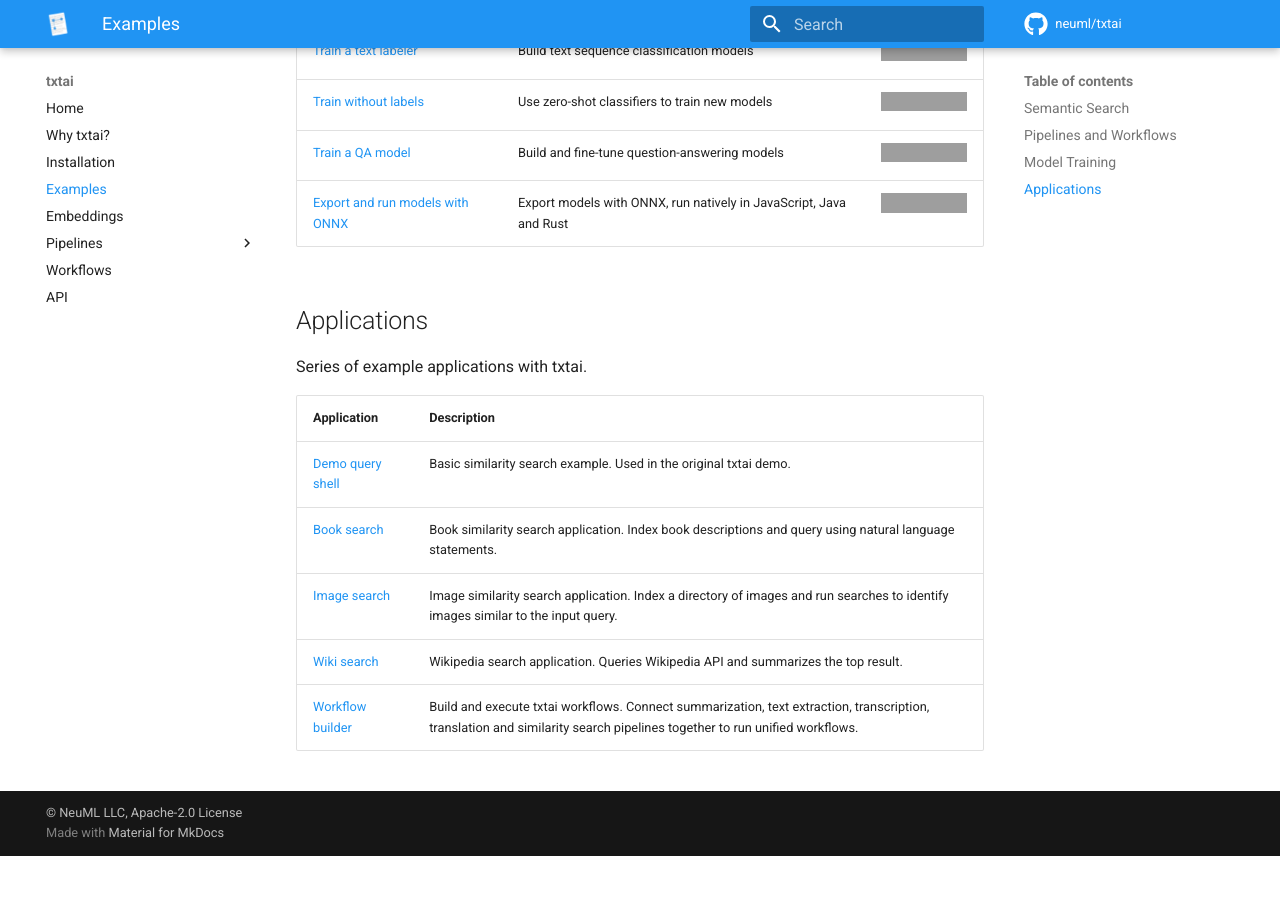
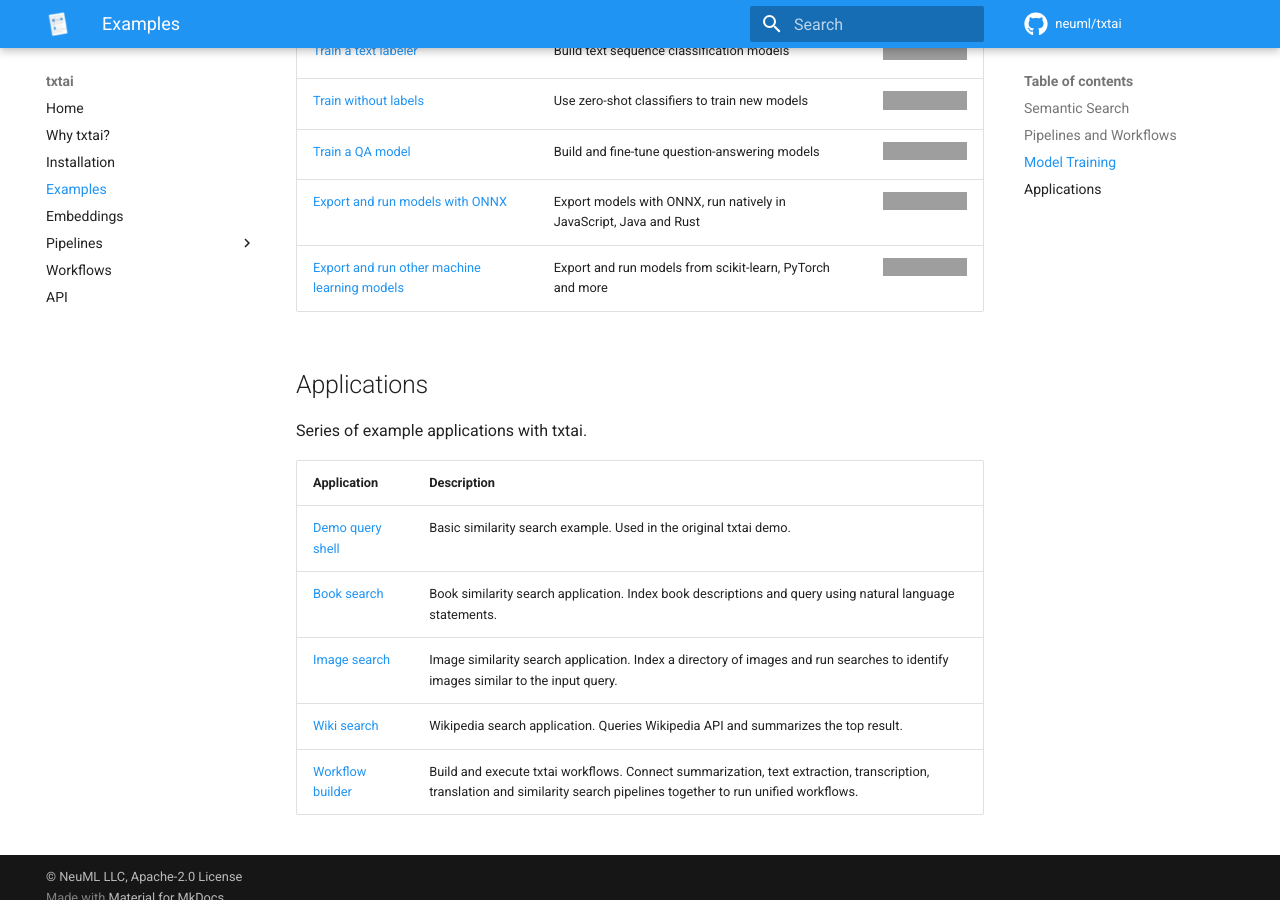
Before and after one commit to neuml/txtai, an MkDocs documentation site: the page built from docs/examples.md, in a window 1280 px wide and 900 px high, scrolled down 1746 px. Built offline with MkDocs 1.6.1 and Material for MkDocs 9.7.7, drawn with Linux system fonts in a browser that asks for light colours; comment, search, counter and statistics services are not loaded; before the commit the page ends 2602 px from its top, so only the background shows below that; grey boxes are pictures that could not be loaded.

Commit message:
Add notebook for MLOnnx pipeline, closes #127

```diff
--- a/docs/examples.md
+++ b/docs/examples.md
@@ -42,6 +42,7 @@
 | [Train without labels](https://github.com/neuml/txtai/blob/master/examples/17_Train_without_labels.ipynb) | Use zero-shot classifiers to train new models | [![Open In Colab](https://colab.research.google.com/assets/colab-badge.svg)](https://colab.research.google.com/github/neuml/txtai/blob/master/examples/17_Train_without_labels.ipynb) |
 | [Train a QA model](https://github.com/neuml/txtai/blob/master/examples/19_Train_a_QA_model.ipynb) | Build and fine-tune question-answering models | [![Open In Colab](https://colab.research.google.com/assets/colab-badge.svg)](https://colab.research.google.com/github/neuml/txtai/blob/master/examples/19_Train_a_QA_model.ipynb) |
 | [Export and run models with ONNX](https://github.com/neuml/txtai/blob/master/examples/18_Export_and_run_models_with_ONNX.ipynb) | Export models with ONNX, run natively in JavaScript, Java and Rust | [![Open In Colab](https://colab.research.google.com/assets/colab-badge.svg)](https://colab.research.google.com/github/neuml/txtai/blob/master/examples/18_Export_and_run_models_with_ONNX.ipynb) |
+| [Export and run other machine learning models](https://github.com/neuml/txtai/blob/master/examples/21_Export_and_run_other_machine_learning_models.ipynb) | Export and run models from scikit-learn, PyTorch and more | [![Open In Colab](https://colab.research.google.com/assets/colab-badge.svg)](https://colab.research.google.com/github/neuml/txtai/blob/master/examples/21_Export_and_run_other_machine_learning_models.ipynb) |
 
 ## Applications
 
```
Also changed, not shown: README.md (+1 -0 lines), 1 other file.
